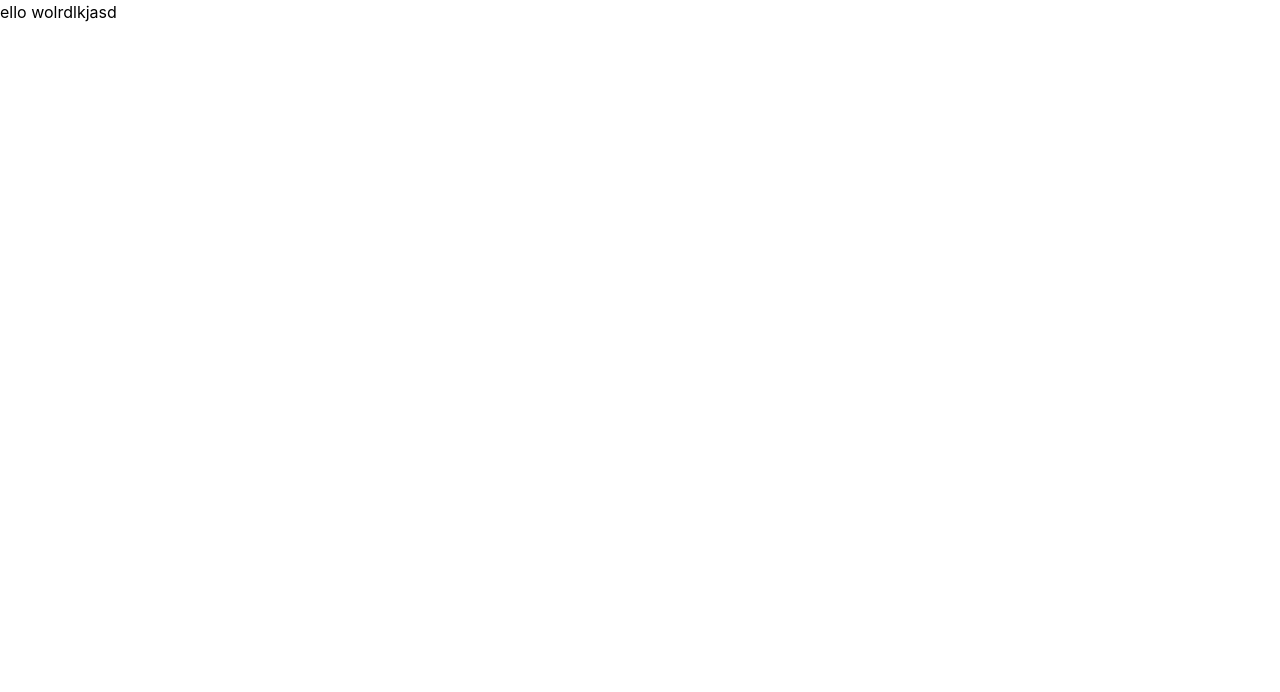
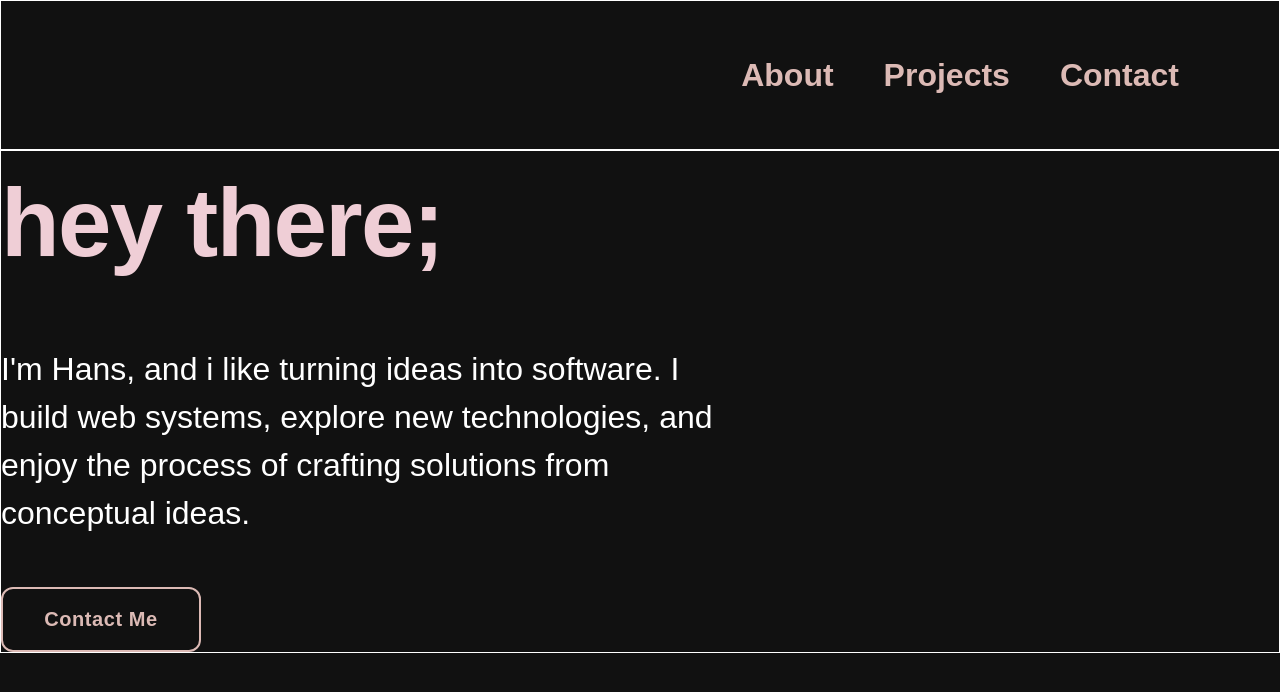
Before and after one commit to hbubante/Portfolio, a React app: page / in a window 1280 px wide. Shown: the top 692 px of the page. Built offline with nearby package versions, Linux system fonts and the light colour scheme; the HTML template or start-up script is replaced by a standard one.

Commit message:
Implemented landing content and initial nav bar

```diff
--- a/package.json
+++ b/package.json
@@ -10,7 +10,10 @@
     "preview": "vite preview"
   },
   "dependencies": {
+    "@emotion/react": "^11.14.0",
+    "@emotion/styled": "^11.14.1",
     "@fontsource-variable/inter": "^5.3.0",
+    "@mui/material": "^9.2.0",
     "@tailwindcss/vite": "^4.3.3",
     "motion": "^12.42.2",
     "react": "^19.2.8",
--- a/src/App.tsx
+++ b/src/App.tsx
@@ -1,12 +1,110 @@
-import './App.css'
+import Button from "@mui/material/Button"
+import './App.css';
+import '@fontsource-variable/inter';
 
 function App() {
 
-  return (
-    <>
-      ello wolrdlkjasd
-    </>
-  )
+    return (
+        <main className="
+        flex
+        flex-col
+        items-center
+        min-h-screen
+        bg-background
+        font
+        ">
+        <div className="
+            flex
+            flex-row
+            justify-end
+            items-center
+            gap-[50px]
+            w-full
+            px-[100px]
+            py-[50px]
+            border-1
+            border-solid
+            border-white
+        ">
+            <p className="
+            text-[32px]
+            font-[600]
+            surface-surface
+            cursor-pointer
+            transition-opacity
+            duration-300
+
+            hover:opacity-75
+            ">
+                About
+            </p>
+            <p className="
+            text-[32px]
+            font-[600]
+            surface-surface
+            cursor-pointer
+            transition-opacity
+            duration-300
+
+            hover:opacity-75
+            ">
+                Projects
+            </p>
+            <p className="
+            text-[32px]
+            font-[600]
+            surface-surface
+            cursor-pointer
+            transition-opacity
+            duration-300
+
+            hover:opacity-75
+            ">
+                Contact
+            </p>
+        </div>
+        <div className="
+        flex
+        flex-col
+        items-left
+        gap-[50px]
+        w-full
+        max-w-[1280px]
+        border-1
+        border-solid
+        border-white
+        ">
+            <h1 className="
+            accent-accent
+            ">
+            hey there;
+            </h1>
+            <p className="
+            max-w-[750px]
+            text-[32px]
+            font-[400]
+            text-text
+            ">
+            I'm Hans, and i like turning ideas into software. I build web systems, explore new technologies, and enjoy the process of crafting solutions from conceptual ideas.
+            </p>
+
+            <Button sx={{
+            width: 200,
+            height: 65,
+            border: 2,
+            borderColor: "#DCBAB5",
+            borderRadius: 3,
+            color: "#DCBAB5",
+            fontFamily: "'Inter Variable', sans-serif",
+            fontSize: 20,
+            fontWeight: 600,
+            textTransform: 'none'
+            }}>
+            Contact Me
+            </Button>
+        </div>
+        </main>
+    )
 }
 
 export default App
--- a/src/index.css
+++ b/src/index.css
@@ -1,58 +1,6 @@
 @import "tailwindcss";
 
-/* :root {
-  --text: #6b6375;
-  --text-h: #08060d;
-  --bg: #fff;
-  --border: #e5e4e7;
-  --code-bg: #f4f3ec;
-  --accent: #aa3bff;
-  --accent-bg: rgba(170, 59, 255, 0.1);
-  --accent-border: rgba(170, 59, 255, 0.5);
-  --social-bg: rgba(244, 243, 236, 0.5);
-  --shadow:
-    rgba(0, 0, 0, 0.1) 0 10px 15px -3px, rgba(0, 0, 0, 0.05) 0 4px 6px -2px;
-
-  --sans: system-ui, 'Segoe UI', Roboto, sans-serif;
-  --heading: system-ui, 'Segoe UI', Roboto, sans-serif;
-  --mono: ui-monospace, Consolas, monospace;
-
-  font: 18px/145% var(--sans);
-  letter-spacing: 0.18px;
-  color-scheme: light dark;
-  color: var(--text);
-  background: var(--bg);
-  font-synthesis: none;
-  text-rendering: optimizeLegibility;
-  -webkit-font-smoothing: antialiased;
-  -moz-osx-font-smoothing: grayscale;
-
-  @media (max-width: 1024px) {
-    font-size: 16px;
-  }
-}
-
-@media (prefers-color-scheme: dark) {
-  :root {
-    --text: #9ca3af;
-    --text-h: #f3f4f6;
-    --bg: #16171d;
-    --border: #2e303a;
-    --code-bg: #1f2028;
-    --accent: #c084fc;
-    --accent-bg: rgba(192, 132, 252, 0.15);
-    --accent-border: rgba(192, 132, 252, 0.5);
-    --social-bg: rgba(47, 48, 58, 0.5);
-    --shadow:
-      rgba(0, 0, 0, 0.4) 0 10px 15px -3px, rgba(0, 0, 0, 0.25) 0 4px 6px -2px;
-  }
-
-  #social .button-icon {
-    filter: invert(1) brightness(2);
-  }
-}
-
-#root {
+/* #root {
   width: 1126px;
   max-width: 100%;
   margin: 0 auto;
@@ -62,33 +10,68 @@
   display: flex;
   flex-direction: column;
   box-sizing: border-box;
+} */
+
+:root {
+  --background: #111111;
+  --surface: #DCBAB5;
+
+  --text: #FFFFFF;
+  --accent: #EFCED6;
 }
 
+.bg-background {
+  background-color: var(--background);
+}
+
+.bg-surface {
+  background-color: var(--surface);
+}
+
+.surface-surface
+{
+  color: var(--surface);
+}
+
+.text-text {
+  color: var(--text);
+}
+
+.accent-accent {
+  color: var(--accent);
+}
+
+/* Default stuff */
 body {
   margin: 0;
+  font-family: "Inter Variable", sans-serif;
 }
 
 h1,
 h2 {
   font-family: var(--heading);
-  font-weight: 500;
+  /* font-weight: 500; */
   color: var(--text-h);
 }
 
 h1 {
-  font-size: 56px;
+  font-size: 96px;
+  font-weight: 700;
   letter-spacing: -1.68px;
-  margin: 32px 0;
+  /* margin: 32px 0;*/
+  margin: 0;
   @media (max-width: 1024px) {
     font-size: 36px;
     margin: 20px 0;
   }
 }
 h2 {
-  font-size: 24px;
+  font-size: 64px;
+  font-weight: 700;
   line-height: 118%;
   letter-spacing: -0.24px;
-  margin: 0 0 8px;
+  /* margin: 0 0 8px; */
+  margin: 0;
   @media (max-width: 1024px) {
     font-size: 20px;
   }
@@ -96,18 +79,3 @@ h2 {
 p {
   margin: 0;
 }
-
-code,
-.counter {
-  font-family: var(--mono);
-  display: inline-flex;
-  border-radius: 4px;
-  color: var(--text-h);
-}
-
-code {
-  font-size: 15px;
-  line-height: 135%;
-  padding: 4px 8px;
-  background: var(--code-bg);
-} */
```
Also changed, not shown: 1 other file (tests, documents, lock files or other folders).
